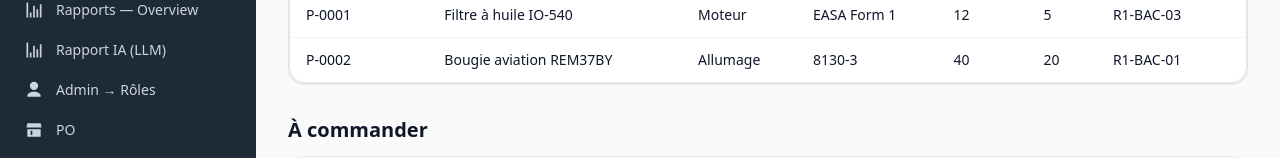
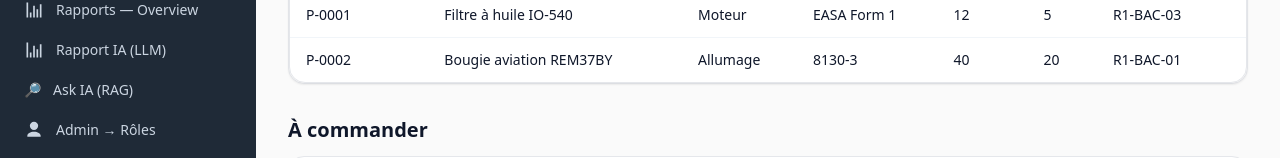
Before and after one commit to MelvinKr/garageflow-aviation, a Next.js app in the folder apps/web/: page / in a window 1280 px wide. Shown: the part 408-566 px from the top of the page. Built offline with nearby package versions, Linux system fonts and the light colour scheme; no server answers.

Commit message:
chore(nav): add Ask IA (RAG) link in sidebar

```diff
--- a/apps/web/src/components/SidebarNav.tsx
+++ b/apps/web/src/components/SidebarNav.tsx
@@ -27,6 +27,7 @@ export function SidebarNav() {
           { href: "/reports", label: "Rapports", icon: <ChartIcon /> },
           { href: "/reports/overview", label: "Rapports — Overview", icon: <ChartIcon /> },
           { href: "/reports/ai-llm", label: "Rapport IA (LLM)", icon: <ChartIcon /> },
+          { href: "/reports/ai-ask", label: "Ask IA (RAG)", icon: <span>🔎</span> },
           { href: "/admin/roles", label: "Admin → Rôles", icon: <UsersIcon /> },
           { href: "/purchase-orders", label: "PO", icon: <StoreIcon /> },
           { href: "/templates", label: "Templates", icon: <WrenchIcon /> },
```
